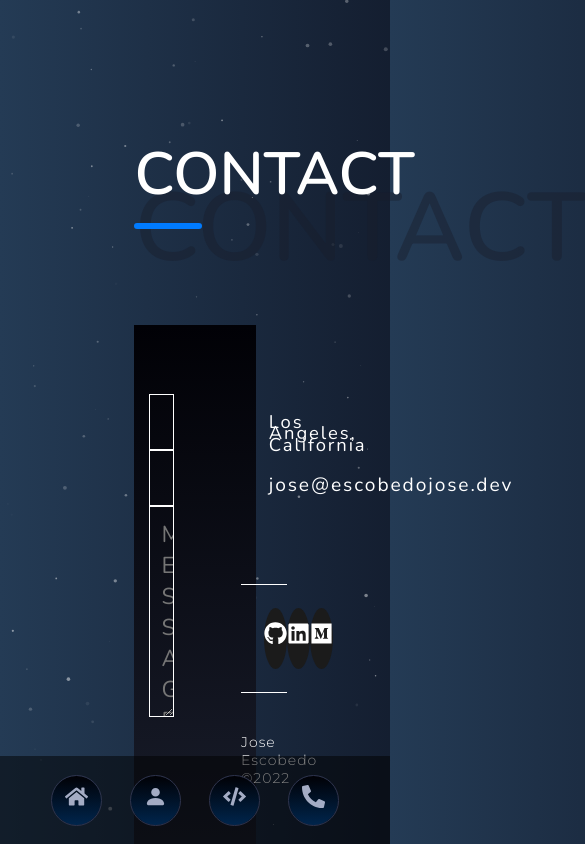
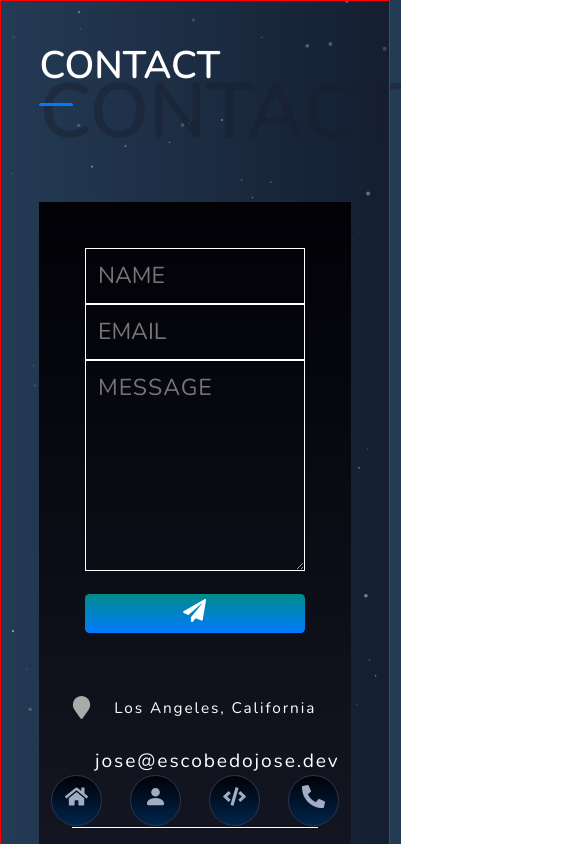
Before and after one commit to Jose-Escobedo/Portfolio-Website, a React (Create React App) app: page /Contact in a window 390 px wide. Shown: the top 844 px of the page, 585 px wide, since content can reach past the window. Built offline with nearby package versions, Linux system fonts and the light colour scheme.

Commit message:
media query 480px for contact done

```diff
--- a/src/components/Contact/ContactForm.js
+++ b/src/components/Contact/ContactForm.js
@@ -100,8 +100,8 @@ const ContactForm = () => {
 };
 
 const ContactFormStyled = styled.div`
-  height: 100%;
-  width: 100%;
+  min-height: 100%;
+  min-width: 100%;
   margin-top: 5rem;
   display: flex;
   flex-direction: column;
@@ -115,6 +115,12 @@ const ContactFormStyled = styled.div`
     width: 100%;
     background: linear-gradient(#010106, var(--background-dark-grey))
       padding-box;
+
+    @media screen and (max-width: 480px) {
+      flex-direction: column;
+      width: 100%;
+      padding-bottom: 3em;
+    }
   }
 
   .form-horizontal {
@@ -124,6 +130,10 @@ const ContactFormStyled = styled.div`
     display: flex;
     flex-direction: column;
     padding: 2em;
+    @media screen and (max-width: 480px) {
+      padding: 1em;
+      width: 100%;
+    }
   }
   .form-group {
     width: 100%;
@@ -191,6 +201,14 @@ const ContactFormStyled = styled.div`
     justify-content: space-between;
     flex-direction: column;
     padding: 2em;
+    @media screen and (max-width: 480px) {
+      font-size: 0.5rem;
+      padding: 1em;
+      width: 100%;
+      span {
+        width: 100%;
+      }
+    }
   }
 
   /* Location, Phone, Email Section */
@@ -207,11 +225,16 @@ const ContactFormStyled = styled.div`
     display: flex;
     align-items: center;
     margin-bottom: 1em;
+    @media screen and (max-width: 480px) {
+      margin-bottom: 1.6em;
+      line-height: 1em;
+      font-size: 1rem;
+    }
   }
 
   .contact-text {
     letter-spacing: 1.9px;
-    font-size: 0.5em;
+    font-size: 0.5rem;
     color: var(--white-color);
     text-decoration: none;
     margin-left: 1.5em;
@@ -294,6 +317,9 @@ const ContactFormStyled = styled.div`
     color: var(--white-color);
     letter-spacing: 1px;
     text-align: center;
+    @media screen and (max-width: 480px) {
+      margin-top: 1.3rem;
+    }
   }
 
   .social-media-container {
--- a/src/components/Main/Title.js
+++ b/src/components/Main/Title.js
@@ -15,6 +15,7 @@ const Title = ({ title, span }) => {
 
 const TitleStyled = styled.div`
   position: relative;
+
   h2 {
     color: var(--white-color);
     font-size: 3.1rem;
@@ -22,12 +23,13 @@ const TitleStyled = styled.div`
     text-transform: uppercase;
     position: relative;
     padding-bottom: 0.7rem;
+
     &::before {
       content: "";
       position: absolute;
       bottom: 0;
       width: 7.4rem;
-      height: 0.33rem;
+      min-height: 0.33rem;
       background-color: var(--background-light-color-2);
       border-radius: 15px;
       left: 0;
@@ -36,8 +38,8 @@ const TitleStyled = styled.div`
       content: "";
       position: absolute;
       bottom: 0;
-      width: 3.5rem;
-      height: 0.33rem;
+      min-width: 3.5rem;
+      min-height: 0.33rem;
       background-color: var(--primary-color);
       border-radius: 15px;
       left: 0;
@@ -52,6 +54,21 @@ const TitleStyled = styled.div`
       top: 30%;
       z-index: -1;
     }
+    @media screen and (max-width: 480px) {
+      font-size: 2rem;
+
+      &::before {
+        min-width: 3.4rem;
+        min-height: 0.17rem;
+      }
+      &::after {
+        min-width: 1.75rem;
+        min-height: 0.17rem;
+      }
+      span {
+        font-size: 4rem;
+      }
+    }
   }
 `;
 
--- a/src/components/Navigation/NavigationElements.js
+++ b/src/components/Navigation/NavigationElements.js
@@ -88,7 +88,6 @@ export const NavigationStyled = styled.nav`
       justify-content: space-evenly;
       width: 100%;
       padding: 0.5em 1em;
-      background-color: rgba(0, 0, 0, 0.5);
       li {
         &:hover .icon_title {
           display: none;
--- a/src/styles/Layouts.js
+++ b/src/styles/Layouts.js
@@ -2,6 +2,12 @@ import styled from "styled-components";
 
 export const MainLayout = styled.div`
   padding: 7rem;
+
+  @media screen and (max-width: 480px) {
+    padding: 2rem;
+    border: 1px solid red;
+    width: 100%;
+  }
 `;
 
 export const InnerLayout = styled.div`
```
